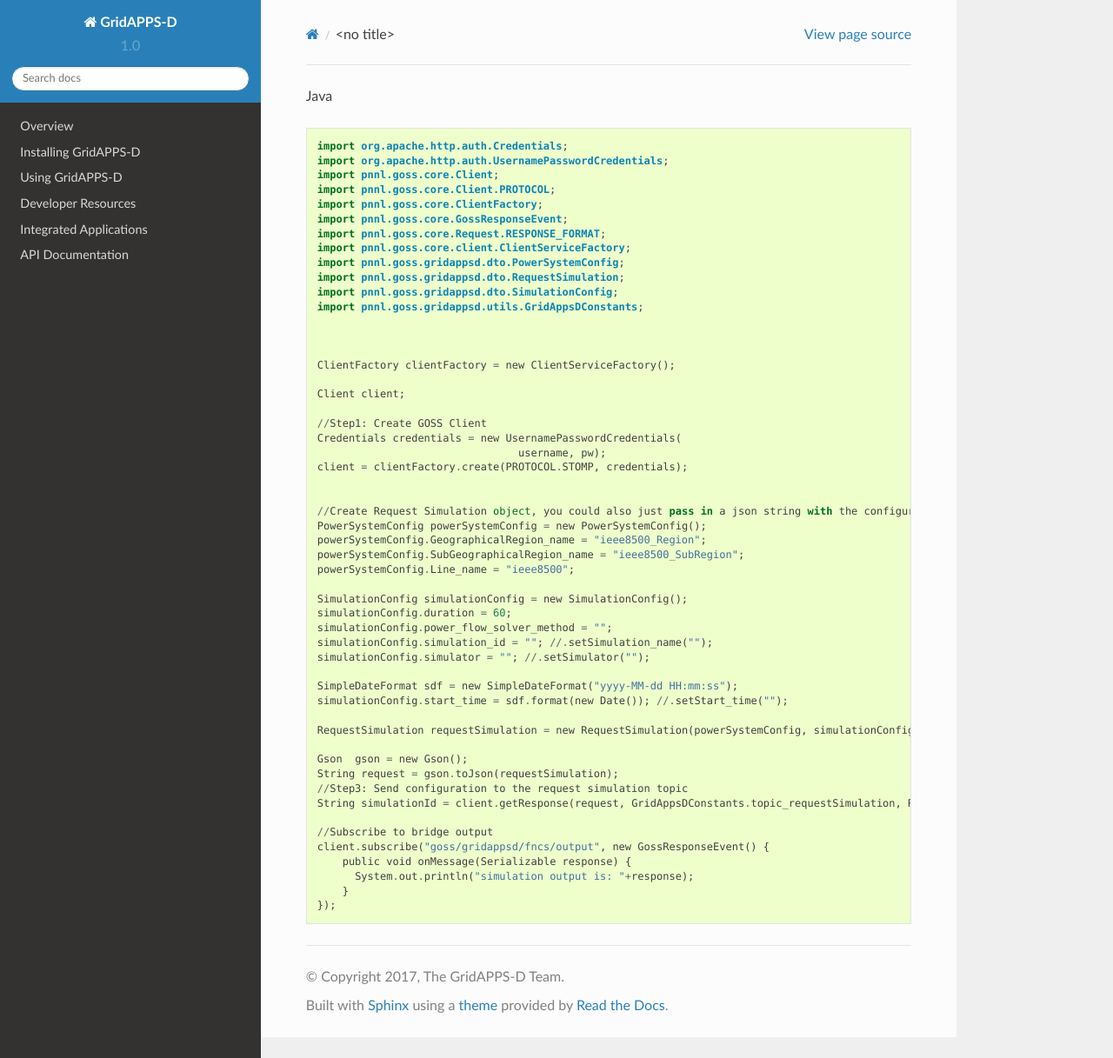
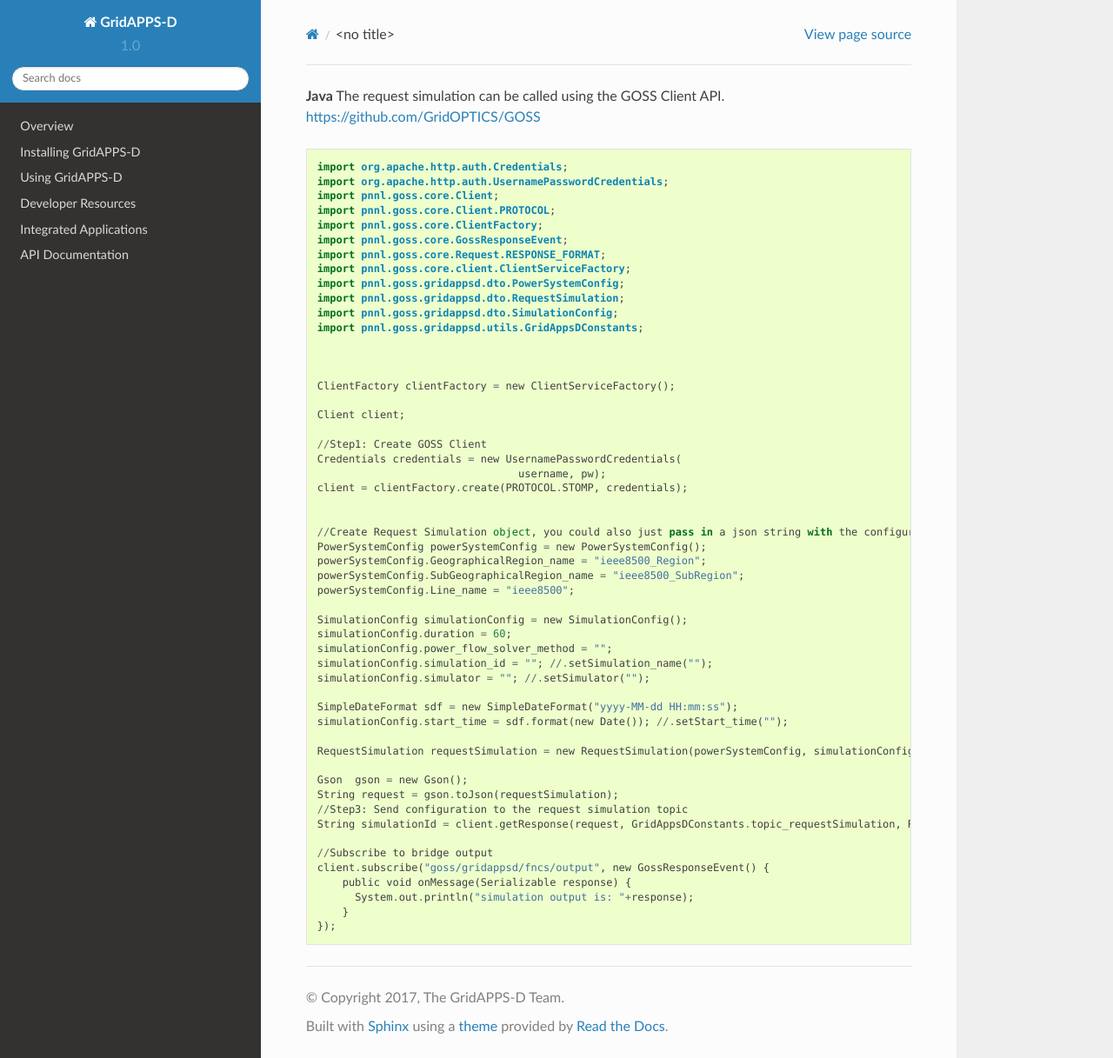
Before and after one commit to GRIDAPPSD/GOSS-GridAPPS-D, a Sphinx documentation site: the page built from docs/source/using_gridappsd/api_examples/starting_in_java.rst, in a window 1280 px wide and 1217 px high. Shown: the whole window at 87% size. Built offline with Sphinx 7.4.7 and the Read the Docs theme 2.0.0, drawn with Linux system fonts in a browser that asks for light colours; pages that are not in the unit, such as notebooks, are missing from menus.

Commit message:
Update starting_in_java.rst

```diff
--- a/docs/source/using_gridappsd/api_examples/starting_in_java.rst
+++ b/docs/source/using_gridappsd/api_examples/starting_in_java.rst
@@ -1,5 +1,5 @@
-Java
-
+**Java**
+The request simulation can be called using the GOSS Client API. https://github.com/GridOPTICS/GOSS
 
 ::
 
```
